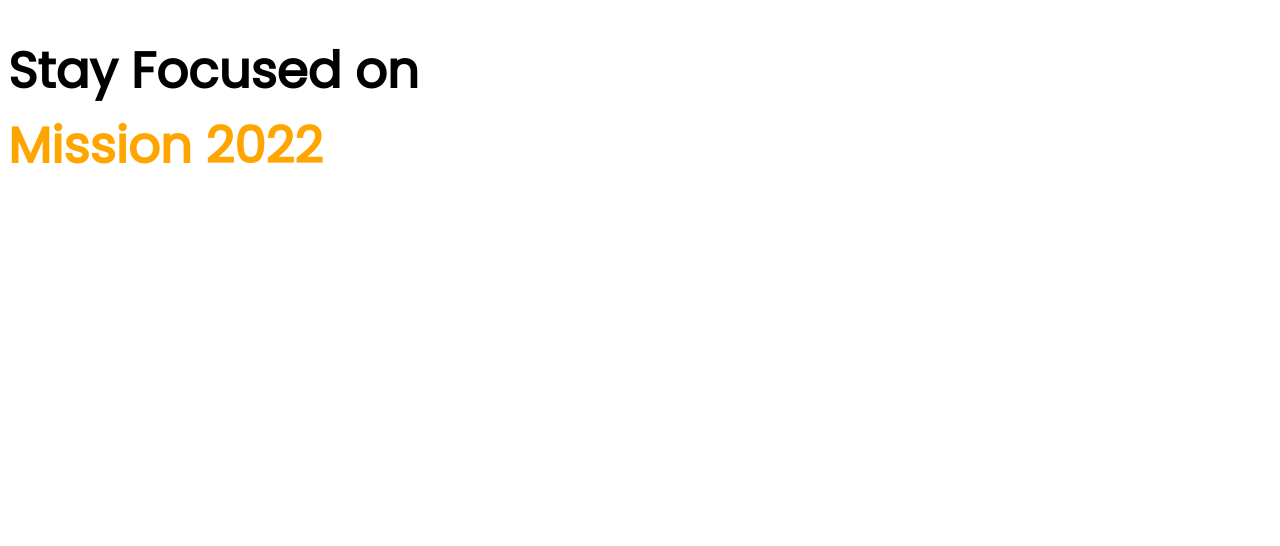
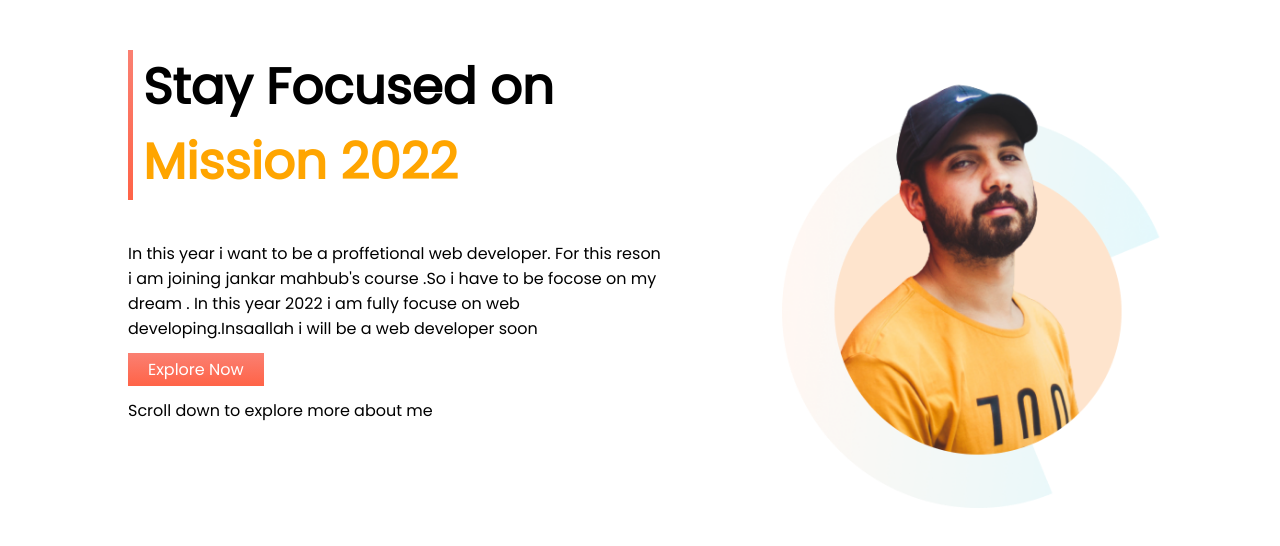
Before and after one commit to Al-amin42321/mission-2022-copy, a plain HTML site: page index.html in a window 1280 px wide. Drawn offline with Linux system fonts and the light colour scheme.

Commit message:
top banner commited

```diff
--- a/index.html
+++ b/index.html
@@ -13,7 +13,24 @@
 </head>
 
 <body>
-    <h1>Stay Focused on <br> <span class="orange-color">Mission 2022</span></h1>
+    <section class="top-banner">
+        <div class="half-width">
+            <h1 id="top-header">Stay Focused on <br> <span class="orange-color">Mission 2022</span></h1>
+            <p>In this year i want to be a proffetional web developer. For this reson i am joining jankar mahbub's
+                course
+                .So i
+                have to be focose on my dream . In this year 2022 i am fully focuse on web developing.Insaallah i will
+                be a
+                web
+                developer soon</p>
+            <a class="button-link" target="_blank" href="https://www.linkedin.com/in/ekramul-islam-956849228/">Explore
+                Now</a>
+            <p>Scroll down to explore more about me</p>
+        </div>
+        <div>
+            <img src="images/person/person-0.png" alt="">
+        </div>
+    </section>
 </body>
 
 </html>
--- a/style.css
+++ b/style.css
@@ -1,5 +1,6 @@
 body{
     font-family: 'Poppins', sans-serif;
+    margin-left: 10%;
 }
 h1{
     font-size: 50px;
@@ -7,3 +8,25 @@ h1{
 .orange-color{
     color: orange;
 }
+.top-banner{
+    display: flex;
+}
+.top-banner img{
+    width: 80%;
+}
+.half-width{
+    margin-right: 10%;
+}
+#top-header{
+    border-left: 5px solid;
+    border-image: linear-gradient(salmon,tomato);
+    border-image-slice: 1;
+    padding-left: 10px;
+}
+.button-link{
+    text-decoration: none;
+    background-image: linear-gradient(salmon,tomato);
+    font-weight: 700px;
+    color: white;
+    padding: 5px 20px;
+}
```
